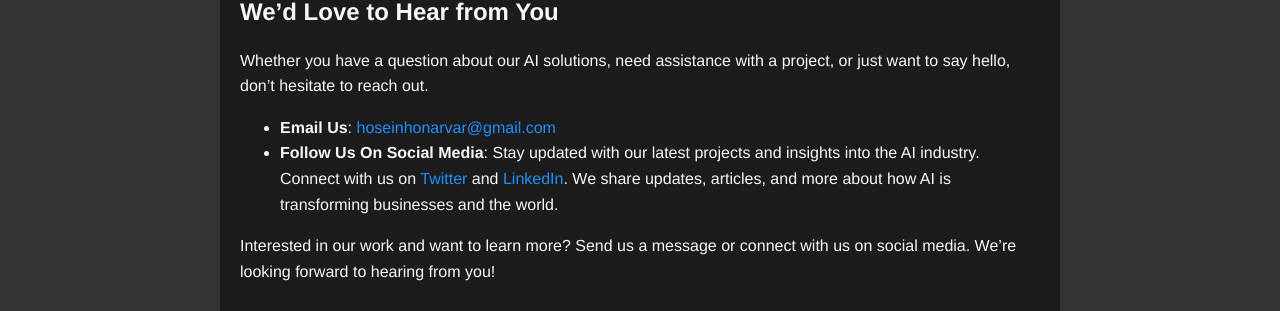
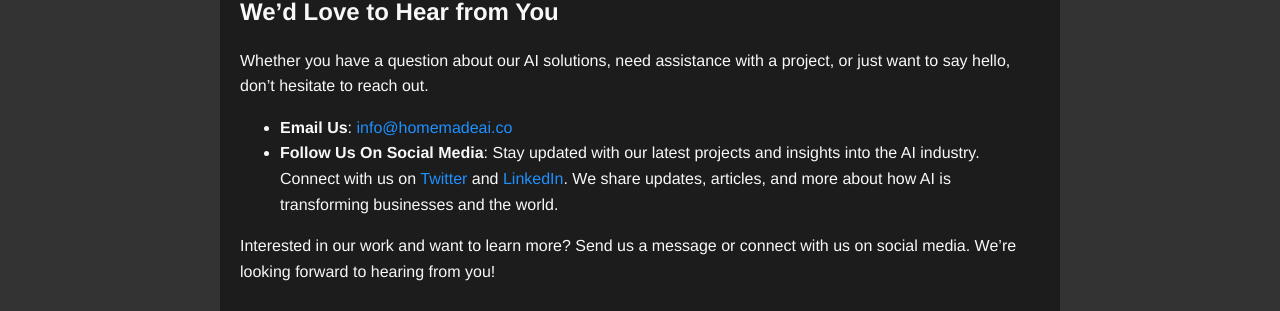
Before and after one commit to hosshonarvar/homemadeai.co, a Jekyll site: the page built from contact.markdown, in a window 1280 px wide. Shown: the part 276-587 px from the top of the page. Built offline with Jekyll 4.4.1, drawn with Linux system fonts in a browser that asks for light colours.

Commit message:
update email

```diff
--- a/contact.markdown
+++ b/contact.markdown
@@ -7,7 +7,7 @@ permalink: /contact/
 ## We'd Love to Hear from You
 Whether you have a question about our AI solutions, need assistance with a project, or just want to say hello, don't hesitate to reach out.
 
-- **Email Us**: [hoseinhonarvar@gmail.com](mailto:hoseinhonarvar@gmail.com)
+- **Email Us**: [info@homemadeai.co](mailto:info@homemadeai.co)
 - **Follow Us On Social Media**: Stay updated with our latest projects and insights into the AI industry. Connect with us on [Twitter](https://twitter.com/HonarvarHoss) and [LinkedIn](https://www.linkedin.com/in/hossein-honarvar-20913140/). We share updates, articles, and more about how AI is transforming businesses and the world.
 
 Interested in our work and want to learn more? Send us a message or connect with us on social media. We're looking forward to hearing from you!
```
